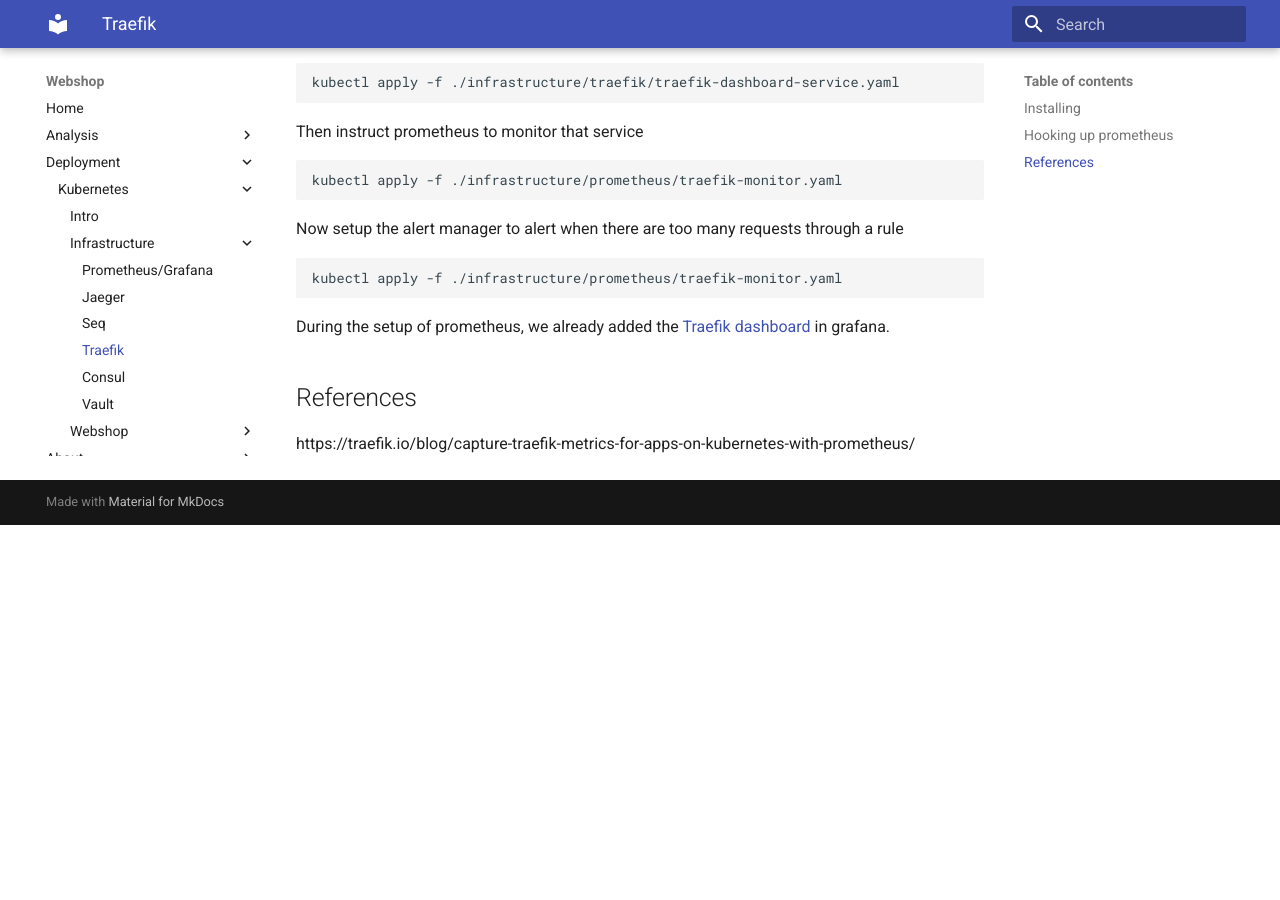
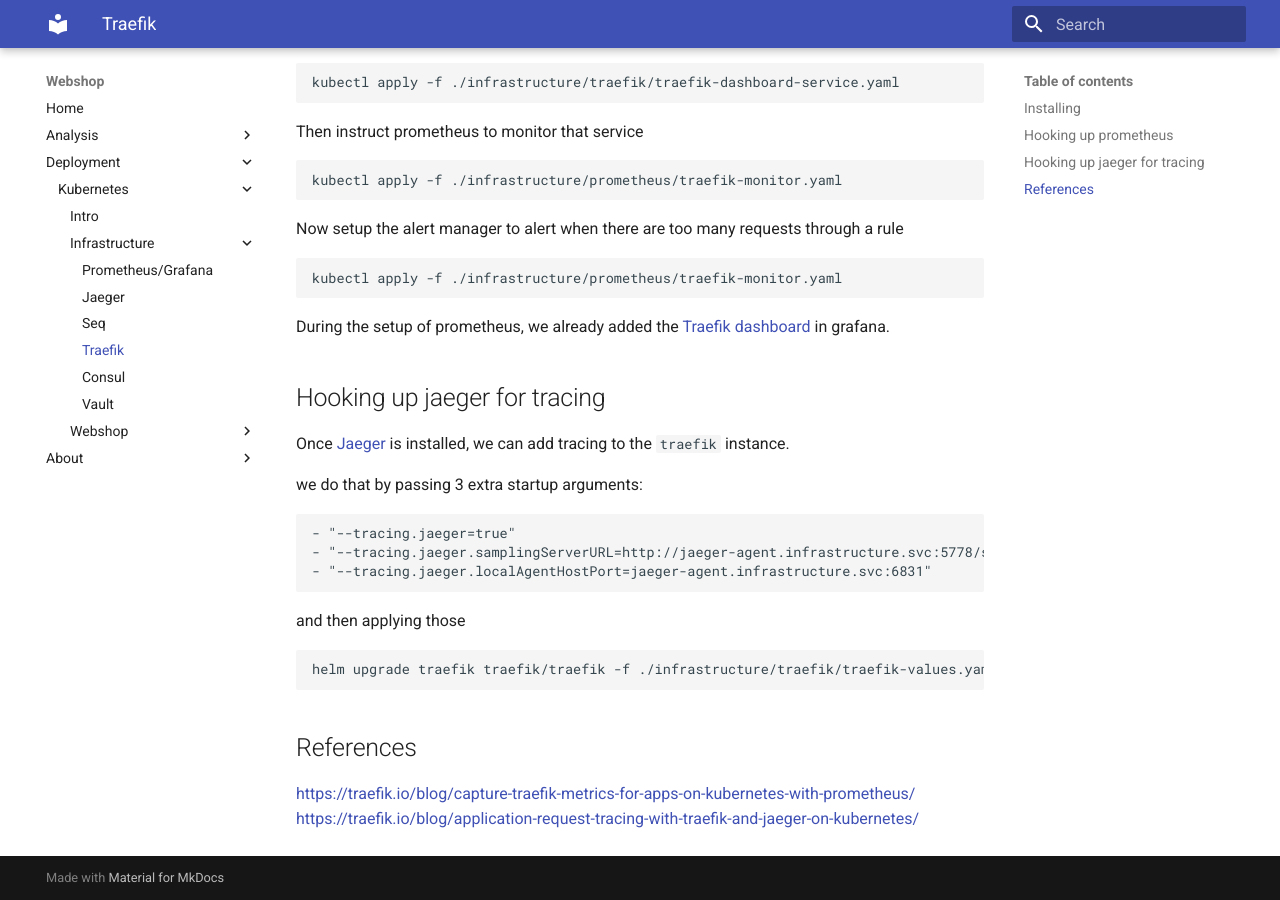
Before and after one commit to bravecobra/webshop-saga-masstransit, an MkDocs documentation site: the page built from docs/deployment/k8s/infrastructure/traefik.md, in a window 1280 px wide and 900 px high, scrolled down 630 px. Built offline with MkDocs 1.6.1 and Material for MkDocs 9.7.7, drawn with Linux system fonts in a browser that asks for light colours; before the commit the page ends 1155 px from its top, so only the background shows below that.

Commit message:
Hooking up jaeger and traefik

````diff
--- a/docs/deployment/k8s/infrastructure/traefik.md
+++ b/docs/deployment/k8s/infrastructure/traefik.md
@@ -42,6 +42,25 @@
 
 During the setup of prometheus, we already added the [Traefik dashboard](http://grafana.localhost/d/3ipsWfViz/traefik-2?var-job=traefik-dashboard&var-protocol=http&var-interval=&from=now-3h&to=now) in grafana.
 
+## Hooking up jaeger for tracing
+
+Once [Jaeger](jaeger.md) is installed, we can add tracing to the `traefik` instance.
+
+we do that by passing 3 extra startup arguments:
+
+```powershell
+- "--tracing.jaeger=true"
+- "--tracing.jaeger.samplingServerURL=http://jaeger-agent.infrastructure.svc:5778/sampling"
+- "--tracing.jaeger.localAgentHostPort=jaeger-agent.infrastructure.svc:6831"
+```
+
+and then applying those
+
+```powershell
+helm upgrade traefik traefik/traefik -f ./infrastructure/traefik/traefik-values.yaml
+```
+
 ## References
 
-https://traefik.io/blog/capture-traefik-metrics-for-apps-on-kubernetes-with-prometheus/
+<https://traefik.io/blog/capture-traefik-metrics-for-apps-on-kubernetes-with-prometheus/>
+<https://traefik.io/blog/application-request-tracing-with-traefik-and-jaeger-on-kubernetes/>
````
Also changed, not shown: docs/deployment/k8s/infrastructure/jaeger.md (+8 -0 lines), 3 other files.
